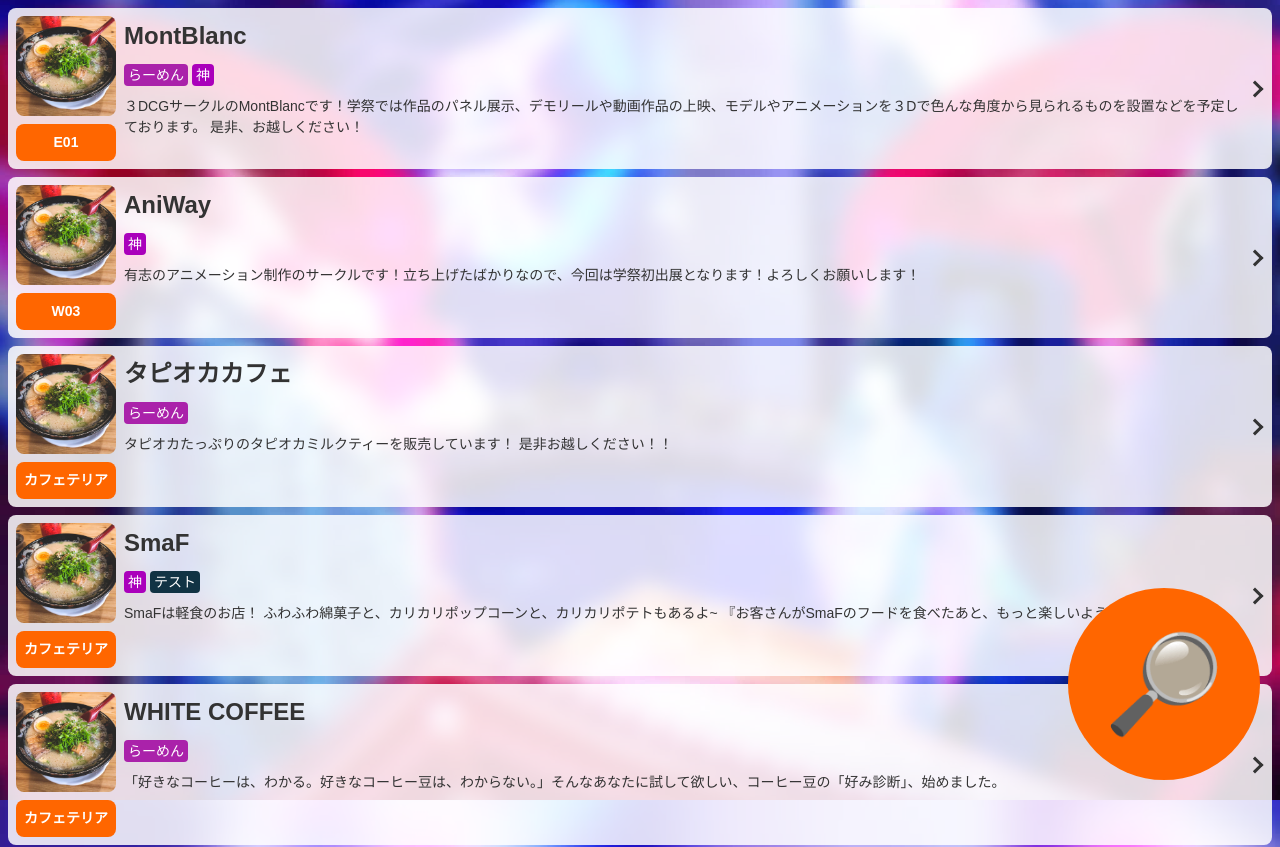
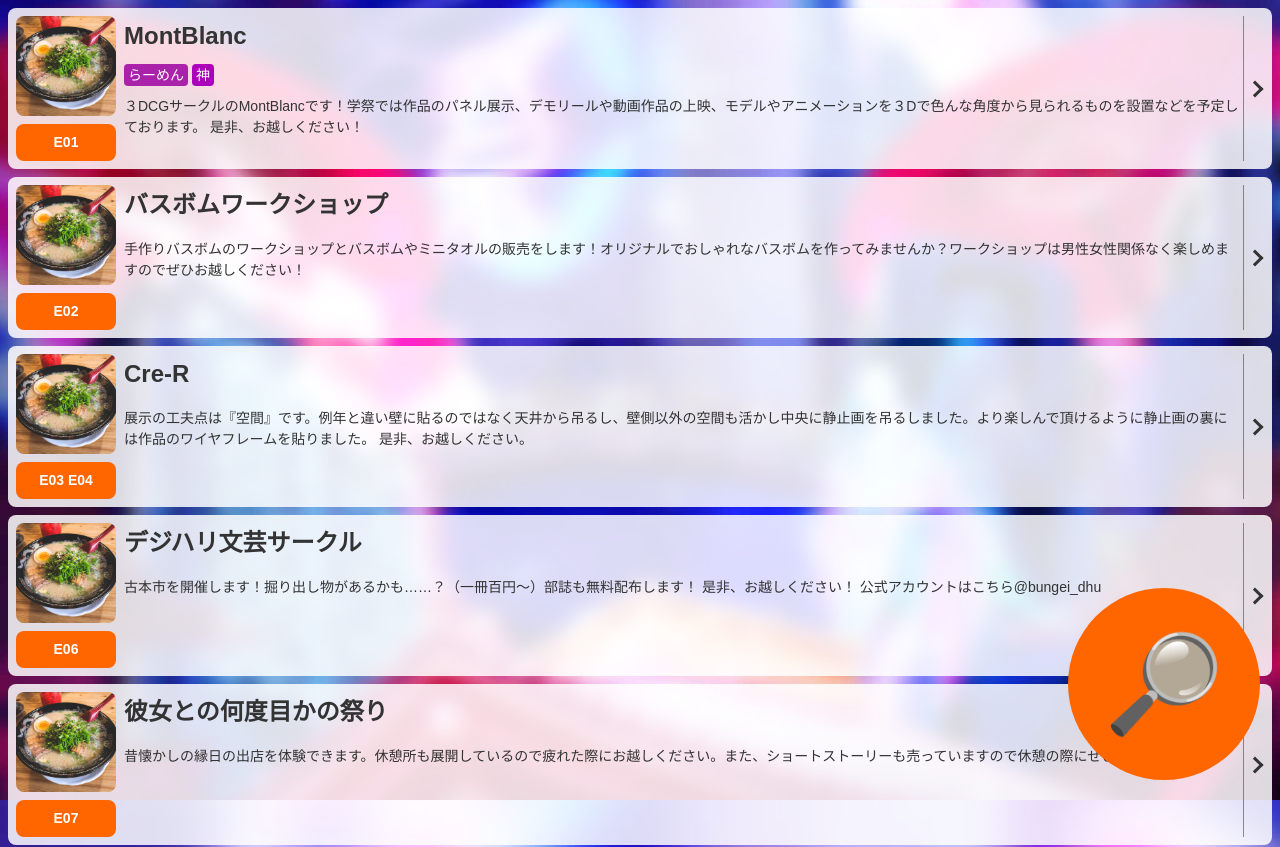
Before and after one commit to okatechnology/dhfes2019, a React app: page /event in a window 1280 px wide. Shown: the top 847 px of the page. Built offline with nearby package versions, Linux system fonts and the light colour scheme; the HTML template or start-up script is replaced by a standard one.

Commit message:
feat: add Events

```diff
--- a/src/app/components/EventList.tsx
+++ b/src/app/components/EventList.tsx
@@ -1,7 +1,6 @@
 import React, { useMemo } from 'react';
 import styled from 'styled-components';
 import EventListItem from './EventListItem';
-import EventBottomBar from './EventBottomBar';
 import EventDataList from '../data/eventData';
 import bgImg from '../assets/background.jpg';
 import FloorMap from '../containers/FloorMap';
@@ -20,7 +19,6 @@ const EventList = () => {
     <>
       <Wrapper>
         <BgLayer />
-        <EventBottomBar />
         <div>
           {useMemo(() => {
             return EventDataList.map((item) => {
--- a/src/app/components/EventListItem.tsx
+++ b/src/app/components/EventListItem.tsx
@@ -46,9 +46,9 @@ const EventListItem = ({ name, description, tag, image, room }: EventListItemPro
         </TagWrapper>
         <Description>{description}</Description>
       </RightItem>
-      <SeeMoreButtonWrapper onClick={() => dispatch({ room })}>
-        <SeeMoreButton />
-      </SeeMoreButtonWrapper>
+      <ShowDetailButtonWrapper onClick={() => dispatch({ room })}>
+        <ShowDetailButton />
+      </ShowDetailButtonWrapper>
     </Card>
   );
 };
@@ -102,14 +102,17 @@ const Description = styled.p`
   margin: 0.8rem 0 0;
 `;
 
-const SeeMoreButtonWrapper = styled.div`
+const ShowDetailButtonWrapper = styled.div`
   display: flex;
   align-items: center;
   justify-content: flex-start;
   width: 2rem;
+  padding-left: 5px;
+  margin-left: -6px;
+  border-left: #3338 1px solid;
 `;
 
-const SeeMoreButton = styled.div`
+const ShowDetailButton = styled.div`
   width: 1.2rem;
   height: 1.2rem;
   border-right: 3px solid #333;
--- a/src/app/components/EventBottomBar.tsx
+++ b/src/app/components/FixedButton.tsx
@@ -1,21 +1,24 @@
-import React, { useState } from 'react';
+import React from 'react';
 import styled from 'styled-components';
-import FilterMenu from './FilterMenu';
+
 import Modal from './Modal';
 import BaseButton from './BaseButton';
 import { vw } from '../utils/units';
 
-const EventBottomBar = () => {
-  const [open, setOpen] = useState(false);
-  return (
-    <div>
-      <CustomModal visible={true}>
-        <Button to={() => setOpen(!open)}>{open ? '✔' : '🔎'}</Button>
-      </CustomModal>
-      <FilterMenu open={open} />
-    </div>
-  );
+const IconMap = {
+  search: '🔎',
+  done: '✔',
 };
+
+interface FixedButtonProps extends Pick<BaseButtonProps, 'to'> {
+  type: keyof typeof IconMap;
+}
+
+const FixedButton = ({ to, type }: FixedButtonProps) => (
+  <CustomModal visible={true}>
+    <Button to={to} children={IconMap[type]} />
+  </CustomModal>
+);
 
 const size = 15;
 const Button = styled(BaseButton)`
@@ -30,10 +33,9 @@ const Button = styled(BaseButton)`
   border-radius: 50%;
   font-size: ${vw(size / 2)};
 `;
-
 const CustomModal = styled(Modal)`
   bottom: 20px;
   right: 20px;
 `;
 
-export default EventBottomBar;
+export default FixedButton;
--- a/src/app/components/FloorMap.tsx
+++ b/src/app/components/FloorMap.tsx
@@ -5,15 +5,13 @@ import { px, vw } from '../utils/units';
 import useResize from '../utils/useResize';
 import floorMapImage from '../assets/floor-map.svg';
 import RoomMap from '../utils/supportedRoomMap';
-import BaseButton from './BaseButton';
 import Modal from './Modal';
 
 interface FloorMapProps {
   room: OneOfRoomKey | null;
-  close: () => void;
 }
 
-const FloorMapComponent = ({ room, close }: FloorMapProps) => {
+const FloorMapComponent = ({ room }: FloorMapProps) => {
   const [container, setContainer] = useState<HTMLElement | null>(null);
   return (
     <CustomModal visible={!!room}>
@@ -24,7 +22,6 @@ const FloorMapComponent = ({ room, close }: FloorMapProps) => {
         return (
           <Wrapper ref={setContainer}>
             <CustomImageBox container={container} rect={rect} src={floorMapImage} point={point} />
-            <CustomButton to={close}>CLOSE</CustomButton>
           </Wrapper>
         );
       }, [container, room, useResize()])}
@@ -50,8 +47,6 @@ const CustomImageBox = styled(ImageBox)<CustomImageBoxProps>`
   overflow: hidden;
 `;
 
-const CustomButton = styled(BaseButton)``;
-
 const CustomModal = styled(Modal)`
   top: 20px;
   bottom: 100px;
--- a/src/app/containers/FloorMap.tsx
+++ b/src/app/containers/FloorMap.tsx
@@ -1,4 +1,4 @@
-import React, { createContext, useContext, useState, Dispatch, FC, useMemo } from 'react';
+import React, { createContext, useContext, useState, Dispatch, FC } from 'react';
 import FloorMapComponent from '../components/FloorMap';
 
 interface FloorMapEntry {
@@ -20,15 +20,6 @@ export const FloorMapProvider: FC = ({ children }) => {
   );
 };
 
-const FloorMap = () => {
-  const dispatch = useFloorMapDispatcher();
-  const entry = useFloorMapEntry();
-  const { close } = useMemo(() => {
-    const close = () => dispatch(null);
-    return { close };
-  }, []);
-
-  return <FloorMapComponent room={entry?.room ?? null} close={close} />;
-};
+const FloorMap = () => <FloorMapComponent room={useFloorMapEntry()?.room ?? null} />;
 
 export default FloorMap;
--- a/src/app/data/eventData.ts
+++ b/src/app/data/eventData.ts
@@ -1,6 +1,6 @@
 import ramenImg from '../assets/ramen.jpg';
 
-const EventDataList: readonly EventItem[] = [
+const EventDataList: EventItem[] = [
   {
     name: 'MontBlanc',
     // ruby: 'montblanc',
@@ -254,4 +254,13 @@ const EventDataList: readonly EventItem[] = [
   },
 ];
 
+const sortEvents = (key: keyof EventItem) => {
+  EventDataList.sort(({ [key]: a }, { [key]: b }) => {
+    if (a < b) return -1;
+    if (a > b) return 1;
+    return 0;
+  });
+};
+sortEvents('room');
+
 export default EventDataList;
--- a/src/app/pages/Events.tsx
+++ b/src/app/pages/Events.tsx
@@ -1,10 +1,10 @@
 import React from 'react';
-import EventList from '../components/EventList';
+import EventsComponent from '../templates/Events';
 import { FloorMapProvider } from '../containers/FloorMap';
 
 const Events: PageComponent = () => (
   <FloorMapProvider>
-    <EventList />
+    <EventsComponent />
   </FloorMapProvider>
 );
 
--- /dev/null
+++ b/src/app/templates/Events.tsx
@@ -0,0 +1,30 @@
+import React, { useMemo, useState } from 'react';
+import { useFloorMapDispatcher, useFloorMapEntry } from '../containers/FloorMap';
+import FixedButton from '../components/FixedButton';
+import EventList from '../components/EventList';
+import FilterMenu from '../components/FilterMenu';
+
+const EventsComponent = () => {
+  const dispatchFloorMap = useFloorMapDispatcher();
+  const [openFilter, setOpenFilter] = useState(false);
+  const room = useFloorMapEntry();
+
+  const { closeFloorMap, closeFilterMenu, showFilterMenu } = useMemo(() => {
+    const closeFloorMap = () => dispatchFloorMap(null);
+    const closeFilterMenu = () => setOpenFilter(false);
+    const showFilterMenu = () => setOpenFilter(true);
+    return { closeFloorMap, closeFilterMenu, showFilterMenu };
+  }, []);
+
+  const handler = room ? closeFloorMap : openFilter ? closeFilterMenu : showFilterMenu;
+
+  return (
+    <>
+      <EventList />
+      <FilterMenu open={!room && openFilter} />
+      <FixedButton to={handler} type={room ? 'done' : openFilter ? 'done' : 'search'} />
+    </>
+  );
+};
+
+export default EventsComponent;
```
